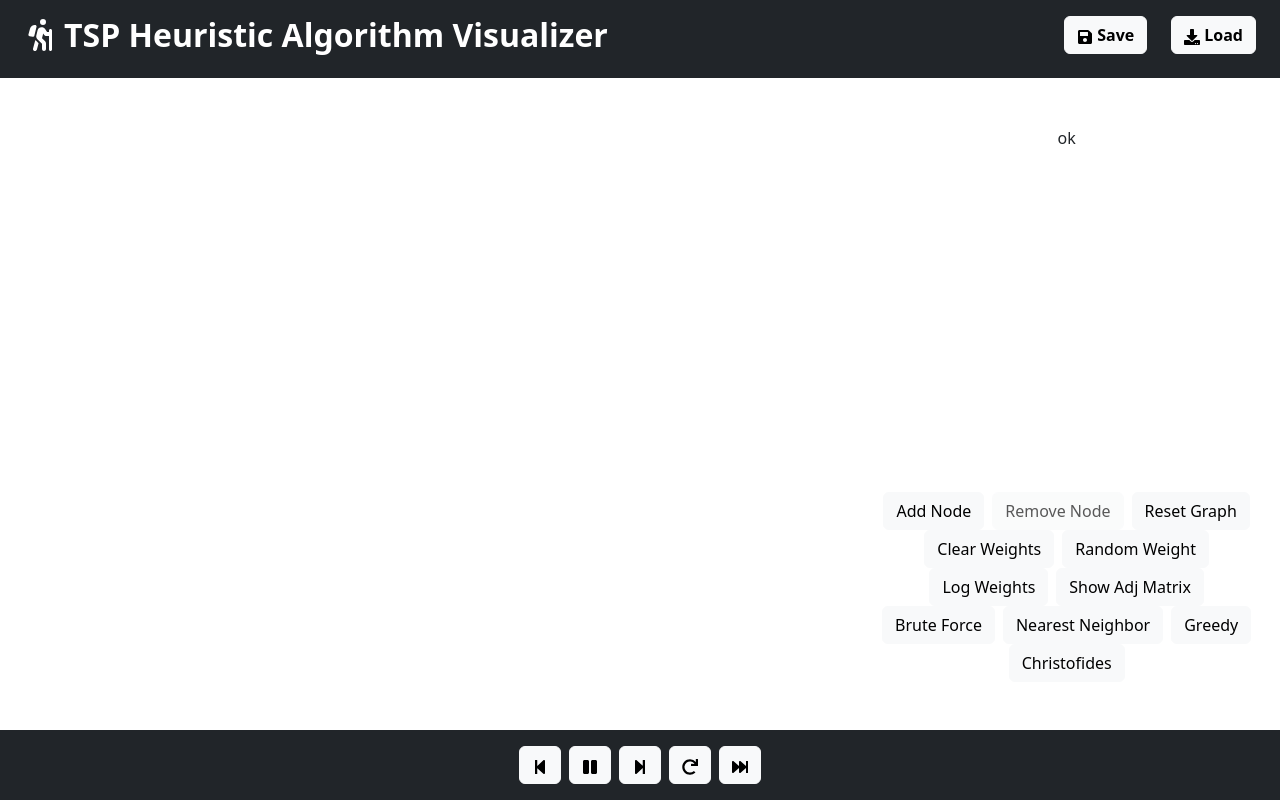
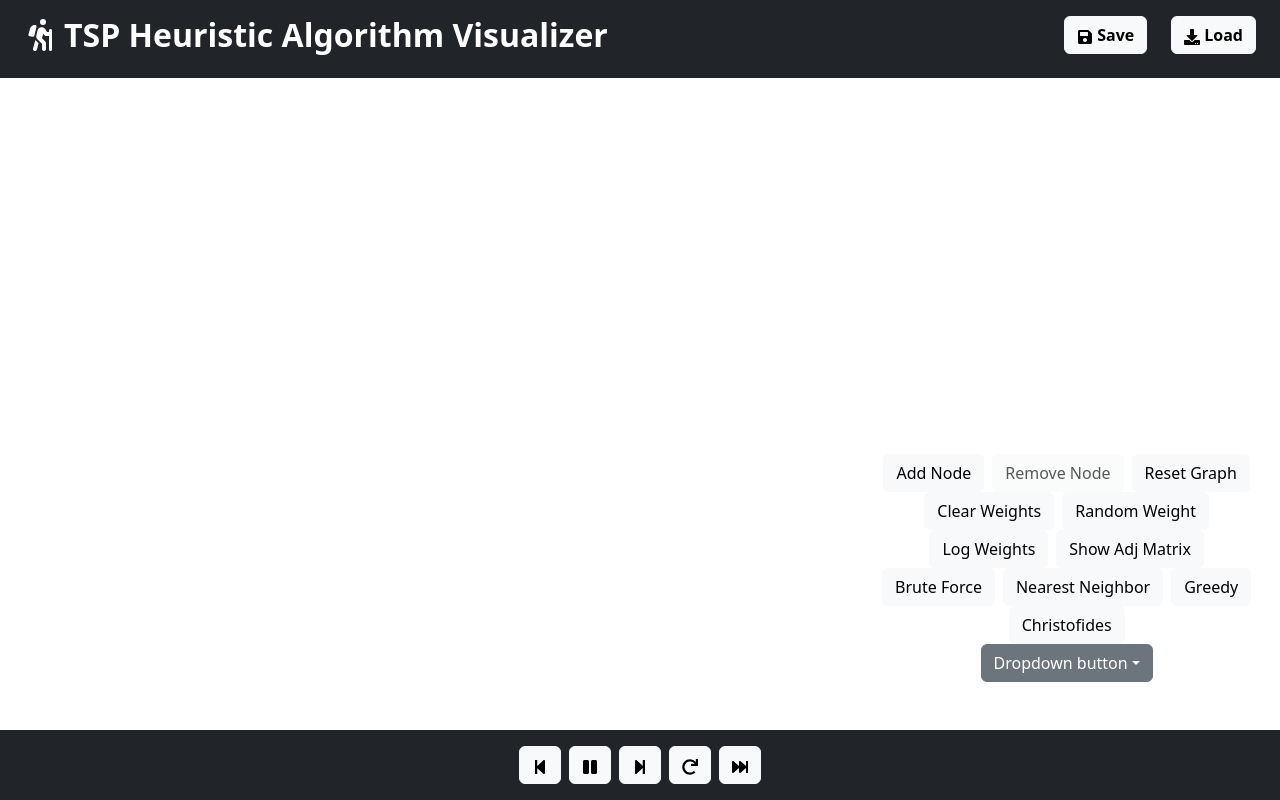
Before and after one commit to kmousaa/TSP-visualiser, a React (Create React App) app in the folder my-app/: page / in a window 1280 px wide. Built offline with nearby package versions, Linux system fonts and the light colour scheme.

Commit message:
Checkpoint 5

```diff
--- a/my-app/src/components/App.js
+++ b/my-app/src/components/App.js
@@ -7,8 +7,8 @@
 function App() {
 
   // Stores instance of the graph
-  const [numNodes, setNumNodes] = useState(0); // Number of nodes in the graph
-  const [adjacencyMatrix, setAdjacencyMatrix] = useState({}); // Edge weights dictionary
+  const [numNodes, setNumNodes] = useState(0);
+  const [adjacencyMatrix, setAdjacencyMatrix] = useState({});
 
   // Stores the best tour and its weight found by the TSP algorithm
   const [bestTour, setBestTour] = useState([]);
@@ -20,11 +20,10 @@
   const [presentTour, setPresentTour] = useState(false);
 
   // Keeps track of the edges considered by the TSP algorithm
-  // There are denoted by a different color in the graph
   const [altSteps, setAltSteps] = useState([]);
   const [consideredStep, setConsideredStep] = useState([]);
 
-  // Keeps track if we sould show or hide adj matrix
+  // Keeps track if we sould show or hide adj matrix on screen
   const [showAdjacencyMatrix, setShowAdjacencyMatrix] = useState(false);
 
   // Keep track of christodies algorithm
@@ -61,7 +60,6 @@
         setChristofidesAlgorithim={setChristofidesAlgorithim}
         christofidesStepNum={christofidesStepNum}
         setChristofidesStepNum={setChristofidesStepNum}
-
       />
     </div>
   );
--- a/my-app/src/components/Graph.js
+++ b/my-app/src/components/Graph.js
@@ -1,15 +1,13 @@
-import { useEffect, useState } from "react";
 import { generateNodeCoordinates, renderCustomNode } from "../utils/GraphUtil";
 import { NearestNeighborTSP, BruteForceTSP, GreedyTSP, ChristofidesTSP } from "./TspAlgorithims";
 import { FaSave, FaDownload, FaPlay, FaPause, FaStepForward, FaStepBackward, FaRedo, FaFastForward } from 'react-icons/fa';
 import { FaPersonHiking } from "react-icons/fa6";
 import "../utils/Graph.css";
-
+import React from "react";
 
 // Represents the graph and its adjacency matrix
 function Graph ({numNodes, setNumNodes, adjacencyMatrix, setAdjacencyMatrix, bestTour, setBestTour, bestWeight, setBestWeight , stepNum, setStepNum , steps, setSteps , altSteps, setAltSteps , presentTour, setPresentTour , consideredStep, setConsideredStep, showAdjacencyMatrix, setShowAdjacencyMatrix , christofidesAlgorithim, setChristofidesAlgorithim, setChristofidesStepNum, christofidesStepNum}) {
 
-  // USe ffect that updates when showAdjacencyMatrix changes
 
     // Function to restart states
     const resetBestTour = () => {
@@ -28,7 +26,6 @@
     // Function to generate the adjacency matrix
     const generateAdjacencyMatrix = () => {
       const newMatrix = Array.from({ length: numNodes }, () => Array(numNodes).fill(0)); // Initialize a 2D array of 0s
-      // Loop through existing edges and update the matrix accordingly
       for (const [edge, weight] of Object.entries(adjacencyMatrix)) {
         const [node1, node2] = edge.split('-').map(Number);
         if (newMatrix[node1] && newMatrix[node2]) {
@@ -52,7 +49,6 @@
       if (numNodes > 0) {
         resetBestTour();
         setNumNodes(numNodes - 1);
-
         // Remove all edges connected to the last node
         const newAdjacencyMatrix = { ...adjacencyMatrix };
         for (const key in newAdjacencyMatrix) {
@@ -84,7 +80,6 @@
       console.log("Number of Nodes: " + numNodes)
       console.log("Adjacency Matrix:");
       console.log(adjacencyMatrix);
-
       console.log("Adjacency Matrix with dupes removed: ");
       // log an adjanecy matrix with duplicate weihts removed e.g for symetry 1-0 and 0-1 have the same weight
       // 1-0 is same as 0-1 so we remove one of them
@@ -96,7 +91,6 @@
         }
       }
       console.log(adjMarixNoDupes);
-
       console.log("Adj matrix generated: ");
       console.log(generateAdjacencyMatrix());
       console.log("BEST TOUR: ");
@@ -147,6 +141,7 @@
         const reader = new FileReader();
         reader.readAsText(file, "UTF-8");
         reader.onload = (readerEvent) => {
+          resetBestTour();
           const content = readerEvent.target.result;
           const graph = JSON.parse(content);
           setNumNodes(graph.numNodes);
@@ -190,9 +185,7 @@
     };
 
 
-    // Function to render the adjacency matrix as a table onto the screen
-
-    // Function to render the adjacency matrix as a table onto the screen
+    // Function to return the component that renders the adjacency matrix
     const renderAdjacencyMatrix = () => {
       const adjacencyMatrix = generateAdjacencyMatrix();
       return (
@@ -238,7 +231,7 @@
                   </tbody>
               </table>
           </div>
-      ) : <div> ok </div>
+      ) : <div>  </div>
       );
     };
 
@@ -282,19 +275,12 @@
     // Move forwards in the TSP simulation
     const nextStep = () => {
       if (stepNum < bestTour.length) {
-
         setSteps(prevSteps => [...prevSteps, bestTour[stepNum]]);
-
         setStepNum(prevStepNum => prevStepNum + 1);
         setChristofidesStepNum(prevStepNum => prevStepNum + 1);
-
         setAltSteps(prevSteps => [...prevSteps, consideredStep[stepNum]]);
-
-
-
       } else {
         if (!(steps.length === 0)) {
-          // setChristofidesStepNum(prevStepNum => prevStepNum + 1);
           setPresentTour(true);
         }
         console.log("Reached maximum step.");
@@ -344,17 +330,14 @@
     const generateTSPHandler = (tspAlgorithm) => {
       return () => {
         tspAlgorithm(resetBestTour, numNodes, adjacencyMatrix, setBestTour, setBestWeight , setSteps, setAltSteps ,setStepNum , setConsideredStep, setChristofidesAlgorithim);
-
-
       };
     };
 
-
+    // Variables that will help us render the graph
     const nodeCoordinates = generateNodeCoordinates(numNodes);
     const AdjMatrix = generateAdjacencyMatrix();
+    const lastStep = steps[steps.length - 1];
     const currentAltStep = altSteps[altSteps.length - 1];
-
-    const lastStep = steps[steps.length - 1];
 
     // Render the graph and adjacency matrix
     return (
@@ -383,9 +366,10 @@
 
         <div className="container-fluid d-flex flex-column">
           <div className="row flex-grow-1">
-            {/* Graph */}
-            <div className="col-lg-8">
-             <svg width="700" height="700">
+
+          {/* Graph */}
+          <div className="col-lg-8">
+          <svg width="700" height="700">
           {/* Render connections */}
           {nodeCoordinates.map((node, index) => {
             // Go through each node
@@ -441,7 +425,6 @@
 
           {/* Render all alternate connections */}
           {currentAltStep && currentAltStep.map((altNode, index) => {
-
             const currentNode = steps[steps.length - 1]; // Get the current node
             const x1 = nodeCoordinates[currentNode].x;
             const y1 = nodeCoordinates[currentNode].y;
@@ -466,17 +449,9 @@
             );
         })}
 
-
-
           {/* make every line inside best tour red */}
-          {/* first case a lil different for chritofies */}
           {christofidesAlgorithim ? (
-
-
               lastStep && lastStep.map((node, index) => {
-
-
-
                   if (Array.isArray(node)) {
                       const node1 = node[0];
                       const node2 = node[1];
@@ -485,9 +460,8 @@
                       const y1 = nodeCoordinates[node1].y;
                       const x2 = nodeCoordinates[node2].x;
                       const y2 = nodeCoordinates[node2].y;
+
                       let color = "#ff8a27"
-
-
                       if (christofidesStepNum === 0) {
                         color = "#2730ff";
                       }
@@ -495,9 +469,7 @@
                         color = "#ff2730";
                       }
                       else if (christofidesStepNum === 2){
-
                         color = "#e100ff";
-
                         // Check if [1, 3] is in secondLast
                         // const secondLast = steps[steps.length - 3];
                         // const isPresent = secondLast.some(step => step[0] === node1 && step[1] === node2);
@@ -507,7 +479,6 @@
                         // } else {
                         //     color = "#ff2730" ; // Set color to orange if [1, 3] is not present
                         // }
-
                       }
 
                       return (
@@ -535,13 +506,9 @@
                           const x2 = nodeCoordinates[node2].x;
                           const y2 = nodeCoordinates[node2].y;
                           let color = "#ff8a27"
-
                           if (christofidesStepNum === 3) {
                             color = presentTour ? "#ff0000" : "#ff8a27";
                           }
-
-
-
                           return (
                               <line
                                   key={`${node1}-${node2}`}
@@ -558,22 +525,15 @@
                           );
                       }
                   }
-
-
-
-
               })
 
           ) : (
-              // Render normally if Christofides algorithm is false
 
               steps.map((node, index) => {
 
                   if (Array.isArray(node)) {
                       const node1 = node[0];
                       const node2 = node[1];
-
-
                       const x1 = nodeCoordinates[node1].x;
                       const y1 = nodeCoordinates[node1].y;
                       const x2 = nodeCoordinates[node2].x;
@@ -624,8 +584,8 @@
           {/* Render nodes */}
           {renderNodes()}
 
-             </svg>
-            </div>
+          </svg>
+          </div>
 
             {/* Adjacency Matrix */}
             <div className="col-lg-4 py-5 d-flex flex-column justify-content-between">
@@ -653,6 +613,21 @@
                   <button onClick={generateTSPHandler(NearestNeighborTSP)} className="btn btn-light mx-1">Nearest Neighbor</button>
                   <button onClick={generateTSPHandler(GreedyTSP)} className="btn btn-light mx-1">Greedy</button>
                   <button onClick={generateTSPHandler(ChristofidesTSP)} className="btn btn-light mx-1">Christofides</button>
+
+                  <div class="dropdown">
+                  <button class="btn btn-secondary dropdown-toggle" type="button" id="dropdownMenuButton" data-toggle="dropdown" aria-haspopup="true" aria-expanded="false">
+                    Dropdown button
+                  </button>
+                  <div class="dropdown-menu" aria-labelledby="dropdownMenuButton">
+                    <a class="dropdown-item" href="#">Action</a>
+                    <a class="dropdown-item" href="#">Another action</a>
+                    <a class="dropdown-item" href="#">Something else here</a>
+                  </div>
+
+
+
+                </div>
+
                 </div>
 
                 {/* Display the best tour and its weight */}
--- a/my-app/src/index.js
+++ b/my-app/src/index.js
@@ -3,7 +3,9 @@
 import './utils/index.css';
 import App from './components/App';
 import reportWebVitals from './utils/reportWebVitals';
-import 'bootstrap/dist/css/bootstrap.css';
+
+import "bootstrap/dist/css/bootstrap.min.css";
+import "bootstrap/dist/js/bootstrap.bundle.min";
 
 const root = ReactDOM.createRoot(document.getElementById('root'));
 root.render(
```
Also changed, not shown: 1 other file (tests, documents, lock files or other folders).
